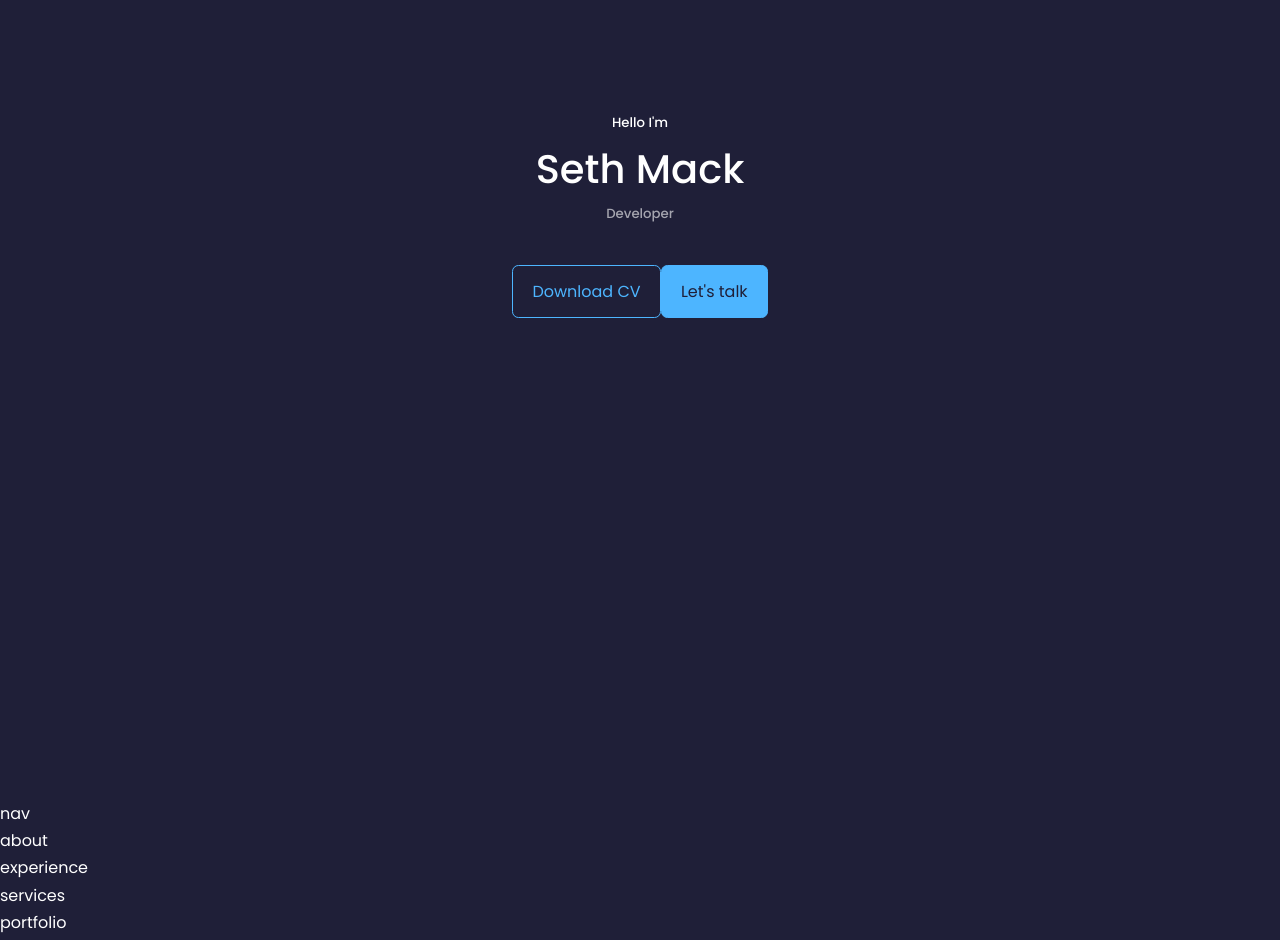
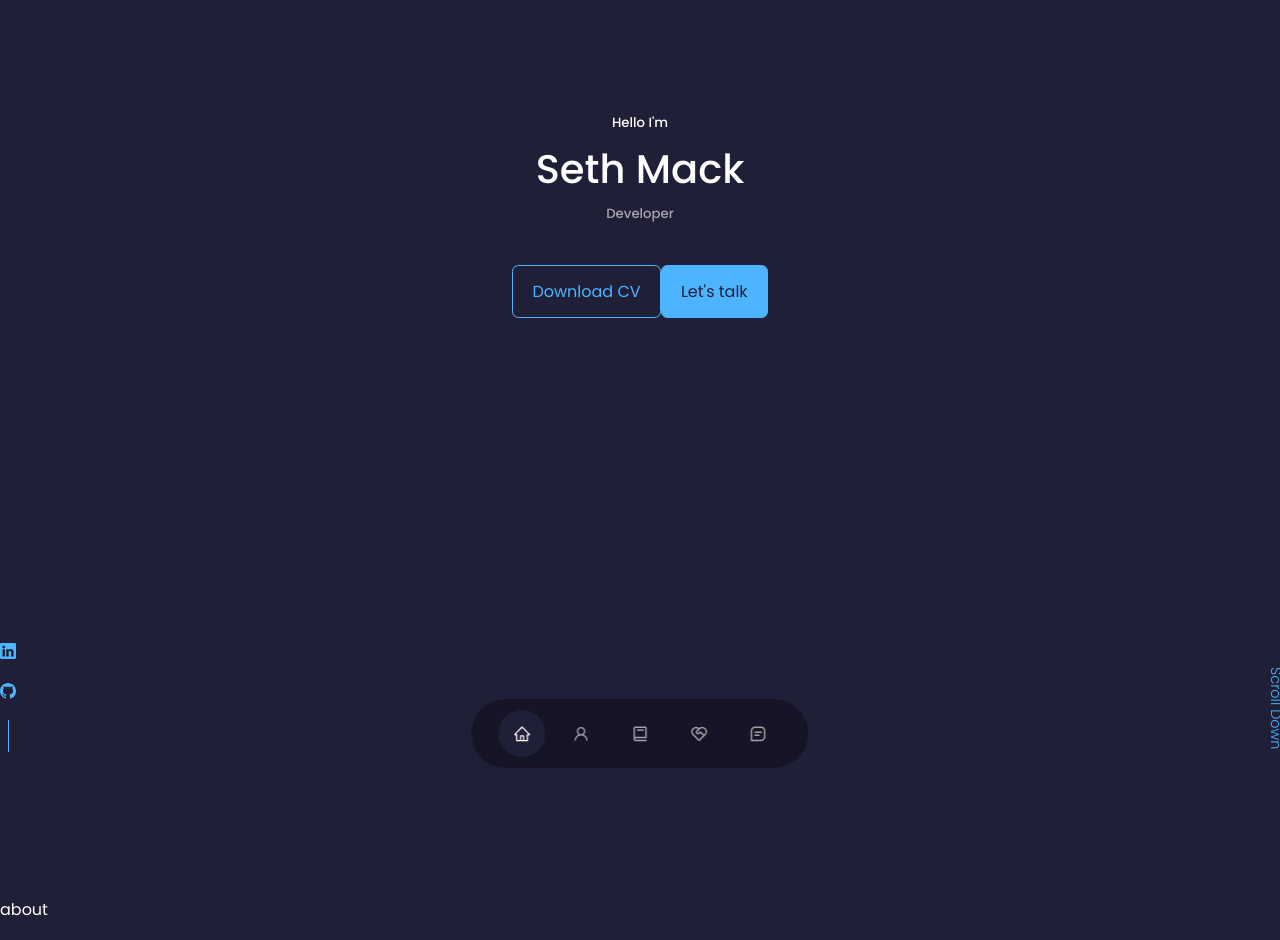
Before and after one commit to SethMack/portfolio-website, a React (Create React App) app: page / in a window 1280 px wide. Shown: the top 940 px of the page. Built offline with nearby package versions, Linux system fonts and the light colour scheme.

Commit message:
added navigation functionality and css

```diff
--- a/src/components/about/About.jsx
+++ b/src/components/about/About.jsx
@@ -3,7 +3,7 @@
 
 const about = () => {
   return (
-    <div>about</div>
+    <section id='about'>about</section>
   )
 }
 
--- a/src/components/contact/Contact.jsx
+++ b/src/components/contact/Contact.jsx
@@ -3,7 +3,7 @@
 
 const contact = () => {
   return (
-    <div>contact</div>
+    <section id='contact'>contact</section>
   )
 }
 
--- a/src/components/experience/Experience.jsx
+++ b/src/components/experience/Experience.jsx
@@ -3,7 +3,7 @@
 
 const experience = () => {
   return (
-    <div>experience</div>
+    <section id='experience'>experience</section>
   )
 }
 
--- a/src/components/header/Header.jsx
+++ b/src/components/header/Header.jsx
@@ -13,9 +13,9 @@
         <CTA />
         <HeaderSocials />
 
-        <div className="me">
-          {/* <img src="" /> add image of self */}
-        </div>
+
+        {/* image */}
+
 
         <a href="#contact" className='scroll__down'>Scroll Down</a>
 
--- a/src/components/header/HeaderSocials.jsx
+++ b/src/components/header/HeaderSocials.jsx
@@ -2,12 +2,11 @@
 import {BsLinkedin} from 'react-icons/bs'
 import {BsGithub} from 'react-icons/bs'
 
-function HeaderSocials() {
+const HeaderSocials = () => {
   return (
     <div className='header__socials'>
         <a href="https://www.linkedin.com/in/seth-mack-b6ba50217/" target="_blank"><BsLinkedin/></a>
         <a href="https://github.com/SethMack" target="_blank"><BsGithub/></a>
-        <a href="" target="_blank"></a>
     </div>
   )
 }
--- a/src/components/header/header.css
+++ b/src/components/header/header.css
@@ -36,14 +36,9 @@
     background: var(--color-primary);
 }
 
+
 /* ME */
-/* .me {
-    background: var(--color-primary);
-    width: 22rem;
-    height: 30rem;
-    position: absolute;
-    left: calc(50% - 11rem);
-} */
+
 
 /* SCROLL DOWN */
 .scroll__down {
@@ -62,14 +57,14 @@
     }
 }
 
-/* MEDIA QUERIES (MEDIUM DEVICES) */
+/* MEDIA QUERIES (SMALL DEVICES) */
 @media screen and (max-width: 600px) {
     header {
         height: 100vh;
     }
 }
 
-.header__socials,
+/* .header__socials,
 .scroll__down {
     display: none;
-}
+}  */
--- a/src/components/nav/Nav.jsx
+++ b/src/components/nav/Nav.jsx
@@ -1,10 +1,24 @@
 import React from 'react'
 import './nav.css'
+import {AiOutlineHome} from 'react-icons/ai'
+import {AiOutlineUser} from 'react-icons/ai'
+import {BiBook} from 'react-icons/bi'
+import {RiServiceLine} from 'react-icons/ri'
+import {BiMessageSquareDetail} from 'react-icons/bi'
+import {useState} from 'react'
 
-const nav = () => {
+
+const Nav = () => {
+  const [activeNav, setActiveNav] = useState('#')
   return (
-    <div>nav</div>
+    <nav>
+      <a  href="#" onClick={() => setActiveNav('#')} className={activeNav === '#' ? 'active' : ''}><AiOutlineHome/></a>
+      <a href="#about" onClick={() => setActiveNav('#about')} className={activeNav === '#about' ? 'active' : ''}><AiOutlineUser/></a>
+      <a href="#experience" onClick={() => setActiveNav('#experience')} className={activeNav === '#experience' ? 'active' : ''}><BiBook/></a>
+      <a href="#services" onClick={() => setActiveNav('#services')} className={activeNav === '#services' ? 'active' : ''}><RiServiceLine/></a>
+      <a href="#contact" onClick={() => setActiveNav('#contact')} className={activeNav === '#contact' ? 'active' : ''}><BiMessageSquareDetail/></a>
+    </nav>
   )
 }
 
-export default nav
+export default Nav
--- a/src/components/nav/nav.css
+++ b/src/components/nav/nav.css
@@ -0,0 +1,33 @@
+nav {
+    background: rgba(0, 0, 0, 0.3);
+    width: max-content;
+    display: block;
+    padding: 0.7rem 1.7rem;
+    z-index: 2;
+    position: fixed;
+    left: 50%;
+    transform: translateX(-50%);
+    bottom: 2rem;
+    display: flex;
+    gap: 0.8rem;
+    border-radius: 3rem;
+    backdrop-filter: blur(15px);
+}
+
+nav a {
+    background: transparent;
+    padding: 0.9rem;
+    border-radius: 50%;
+    display: flex;
+    color: var(--color-light);
+    font-size: 1.1rem;
+}
+
+nav a:hover {
+    background: rgba(0, 0, 0, 0.3);
+}
+
+nav a.active {
+    background: var(--color-bg);
+    color: var(--color-white);
+}
--- a/src/components/services/Services.jsx
+++ b/src/components/services/Services.jsx
@@ -3,7 +3,7 @@
 
 const services = () => {
   return (
-    <div>services</div>
+    <section id='services'>services</section>
   )
 }
 
--- a/src/index.css
+++ b/src/index.css
@@ -62,6 +62,7 @@
 /* All components will be wrapped in a section */
 section {
     margin-top: 8rem;
+    height: 100vh;
 }
 
 section > h2,
```
